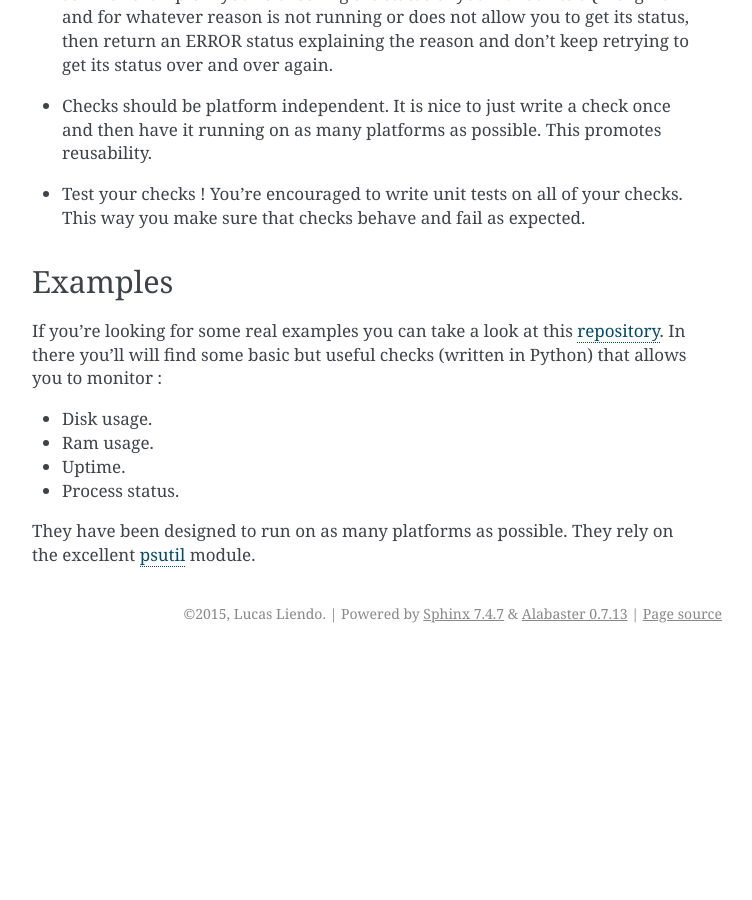
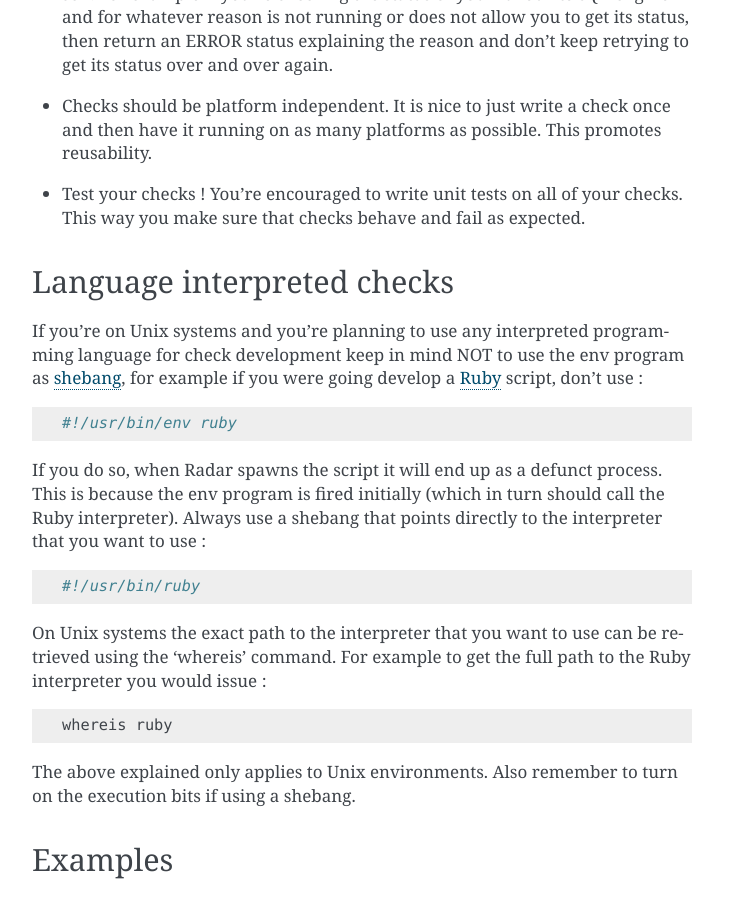
Before and after one commit to lliendo/Radar, a Sphinx documentation site: the page built from docs/checks-development.rst, in a window 1280 px wide and 900 px high, scrolled down 1800 px. Shown: the whole window, without its empty margins (388-1140 px from the left). Built offline with Sphinx 7.4.7, drawn with Linux system fonts in a browser that asks for light colours; before the commit the page ends 2453 px from its top, so only the background shows below that; some of the changed text lies outside the part shown.

Commit message:
- Updated documentation.  - Added ES translations.

```diff
--- a/docs/checks-development.rst
+++ b/docs/checks-development.rst
@@ -103,6 +103,41 @@ write good checks :
   checks. This way you make sure that checks behave and fail as expected.
 
 
+Language interpreted checks
+---------------------------
+
+If you're on Unix systems and you're planning to use any interpreted programming language
+for check development keep in mind NOT to use the env program as `shebang <https://en.wikipedia.org/wiki/Shebang_%28Unix%29>`_,
+for example if you were going develop a `Ruby <https://en.wikipedia.org/wiki/Ruby_%28programming_language%29>`_ script, don't use :
+
+.. code-block:: bash
+
+    #!/usr/bin/env ruby
+
+
+If you do so, when Radar spawns the script it will end up as a defunct process.
+This is because the env program is fired initially (which in turn should call
+the Ruby interpreter). Always use a shebang that points directly to the interpreter
+that you want to use :
+
+.. code-block:: bash
+
+    #!/usr/bin/ruby
+
+
+On Unix systems the exact path to the interpreter that you want to use can be
+retrieved using the 'whereis' command. For example to get the full path to the
+Ruby interpreter you would issue :
+
+.. code-block:: bash
+
+    whereis ruby
+
+
+The above explained only applies to Unix environments. Also remember to turn on
+the execution bits if using a shebang.
+
+
 Examples
 --------
 
```
Also changed, not shown: 1 other file.
